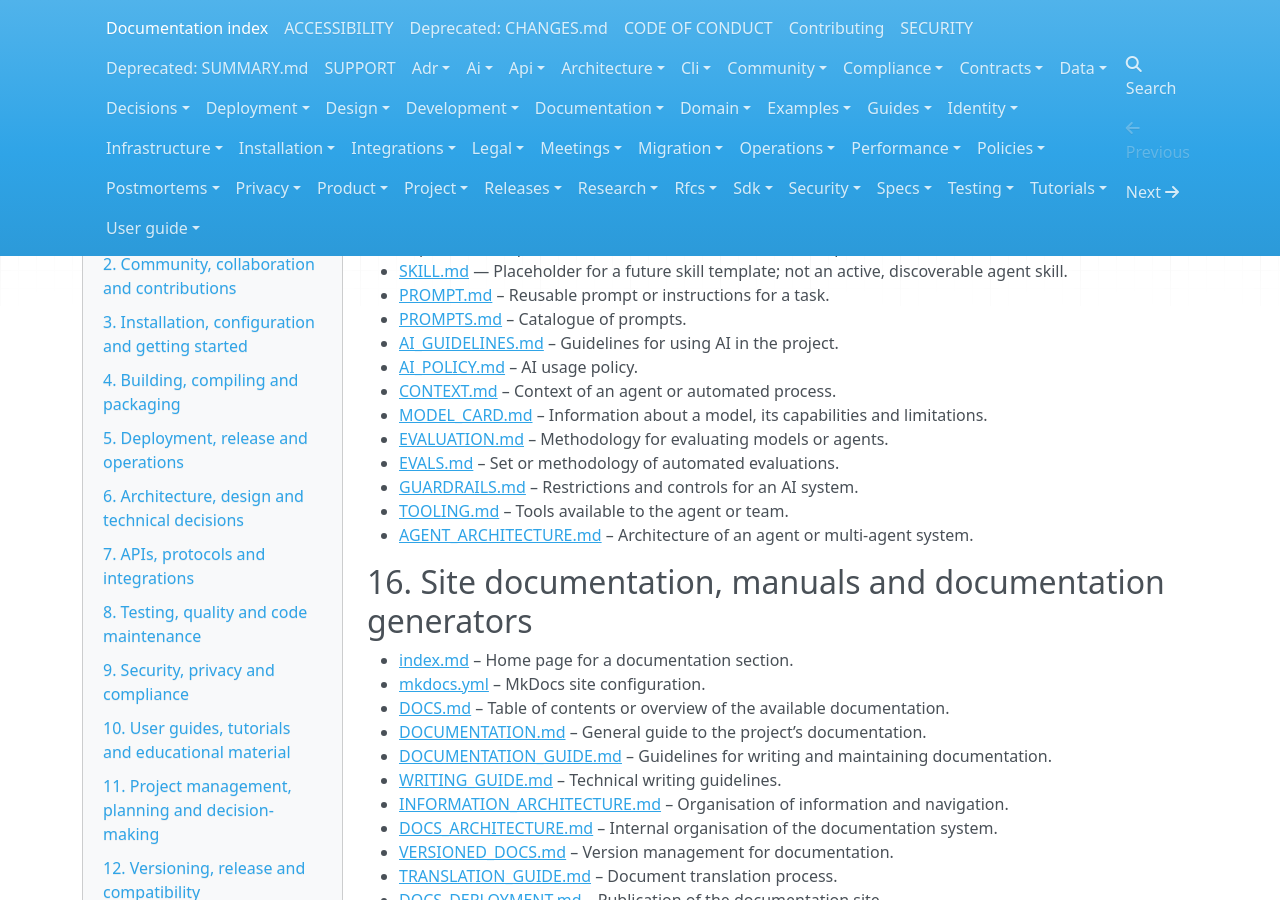
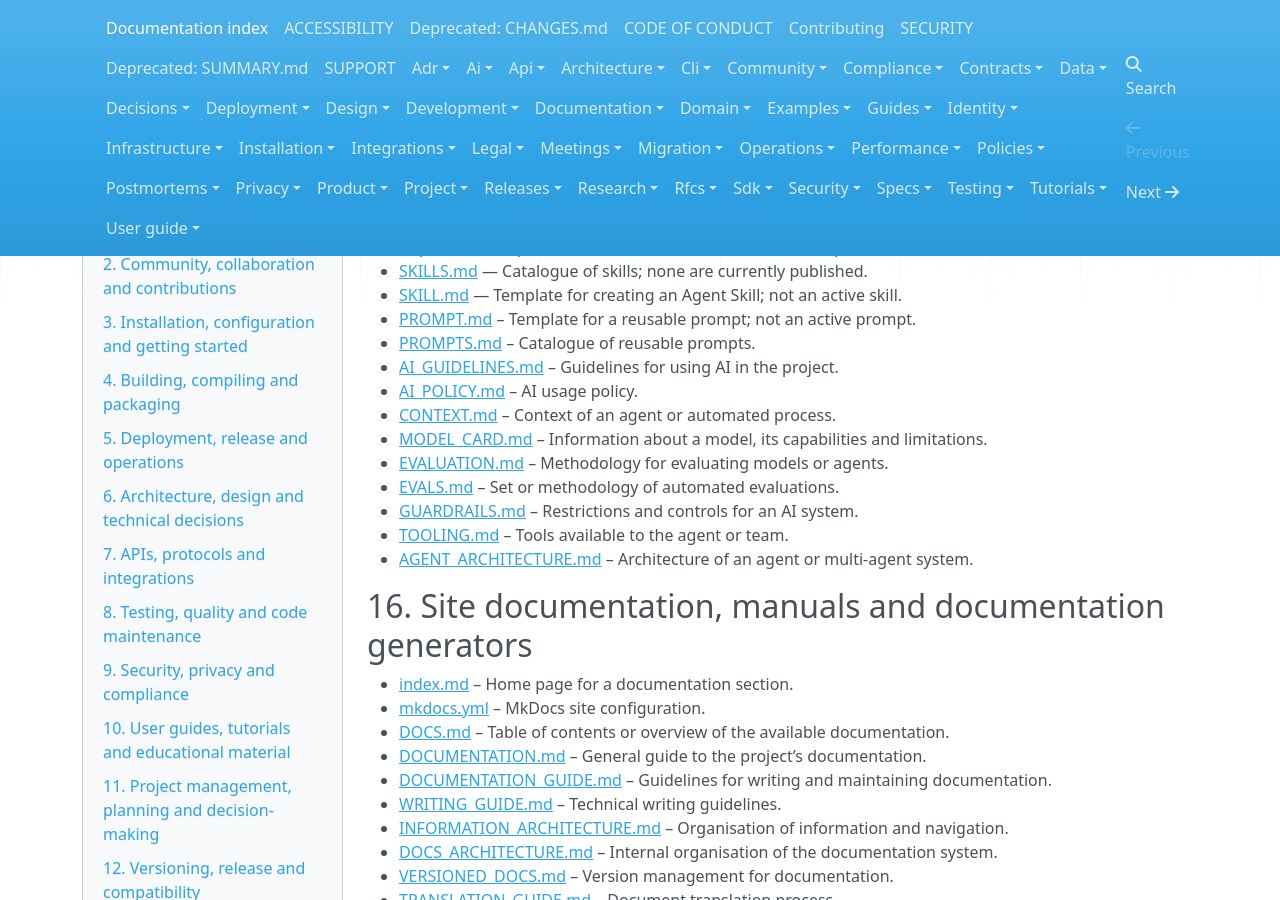
Before and after one commit to sandokanCat/.github, an MkDocs documentation site: the page built from docs/index.md, in a window 1280 px wide and 900 px high, scrolled down 8835 px. Built offline with MkDocs 1.6.1, drawn with Linux system fonts in a browser that asks for light colours; nearby versions of some CDN libraries.

Commit message:
docs(ai): update index for prompt and skill catalogues

```diff
--- a/docs/index.md
+++ b/docs/index.md
@@ -362,9 +362,10 @@ This is the repository's catalogued documentation index. The repository is a reu
 - [GEMINI.md](../GEMINI.md) – Context and instructions for Gemini CLI.
 - [copilot-instructions.md](../.github/copilot-instructions.md) – General GitHub Copilot instructions for the repository.
 - [project.instructions.md](../.github/instructions/project.instructions.md) – Copilot instructions with a specific scope based on your configuration (representative placeholder for the documented filename pattern).
-- [SKILL.md](./ai/templates/SKILL.md) — Placeholder for a future skill template; not an active, discoverable agent skill.
-- [PROMPT.md](./ai/prompts/template/PROMPT.md) – Reusable prompt or instructions for a task.
-- [PROMPTS.md](./ai/PROMPTS.md) – Catalogue of prompts.
+- [SKILLS.md](./ai/SKILLS.md) — Catalogue of skills; none are currently published.
+- [SKILL.md](./ai/templates/SKILL.md) — Template for creating an Agent Skill; not an active skill.
+- [PROMPT.md](./ai/templates/PROMPT.md) – Template for a reusable prompt; not an active prompt.
+- [PROMPTS.md](./ai/PROMPTS.md) – Catalogue of reusable prompts.
 - [AI_GUIDELINES.md](./ai/AI_GUIDELINES.md) – Guidelines for using AI in the project.
 - [AI_POLICY.md](./ai/AI_POLICY.md) – AI usage policy.
 - [CONTEXT.md](./ai/CONTEXT.md) – Context of an agent or automated process.
```
